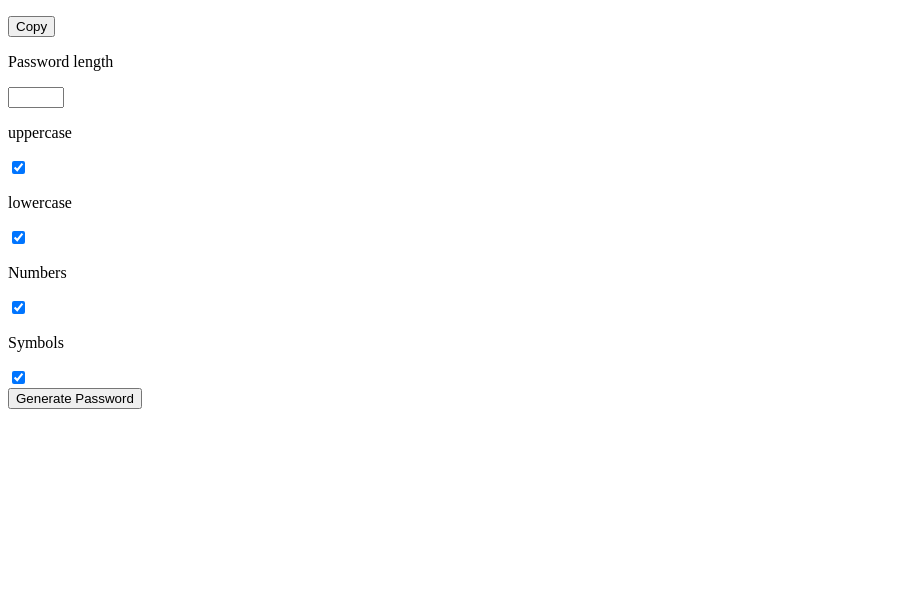
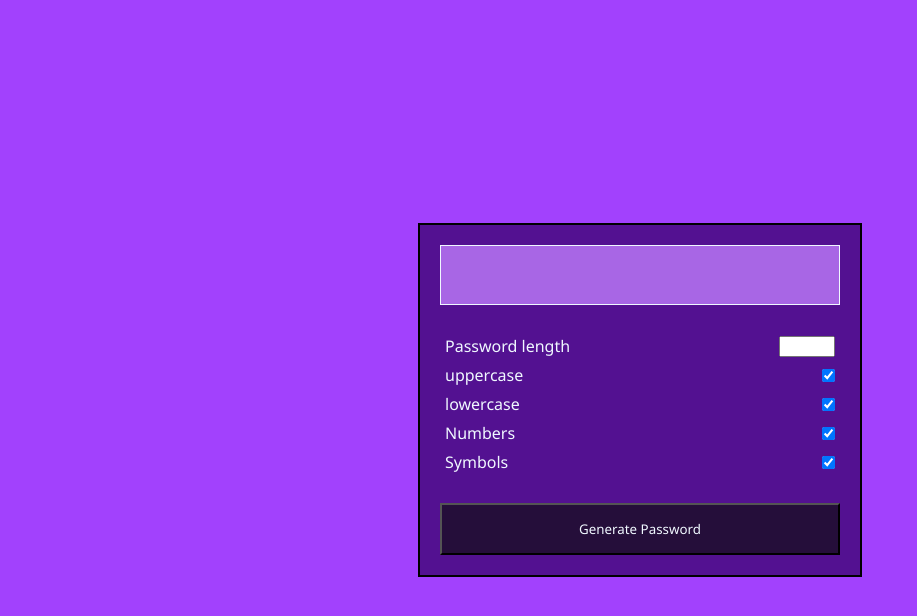
Before and after one commit to 108aryanmaurya/Password-Generator, a plain HTML site: page index.html in a window 1280 px wide. Shown: the whole page, without its empty margins (0-917 px from the left). Drawn offline with Linux system fonts and the light colour scheme.

Commit message:
changed names of linked files to index as index.css and index.js

```diff
--- a/index.html
+++ b/index.html
@@ -5,7 +5,7 @@
     <meta http-equiv="X-UA-Compatible" content="IE=edge">
     <meta name="viewport" content="width=device-width, initial-scale=1.0">
     <title>Document</title>
-    <link rel="stylesheet" href="password_generator.css">
+    <link rel="stylesheet" href="index.css">
 </head>
 <body>
     <div class="container ">
@@ -41,6 +41,6 @@
             <button type="submit" id="generate">Generate Password</button>
         </div>
     </div>
-    <script src="password_generator.js"></script>
+    <script src="index.js"></script>
 </body>
 </html>
```
